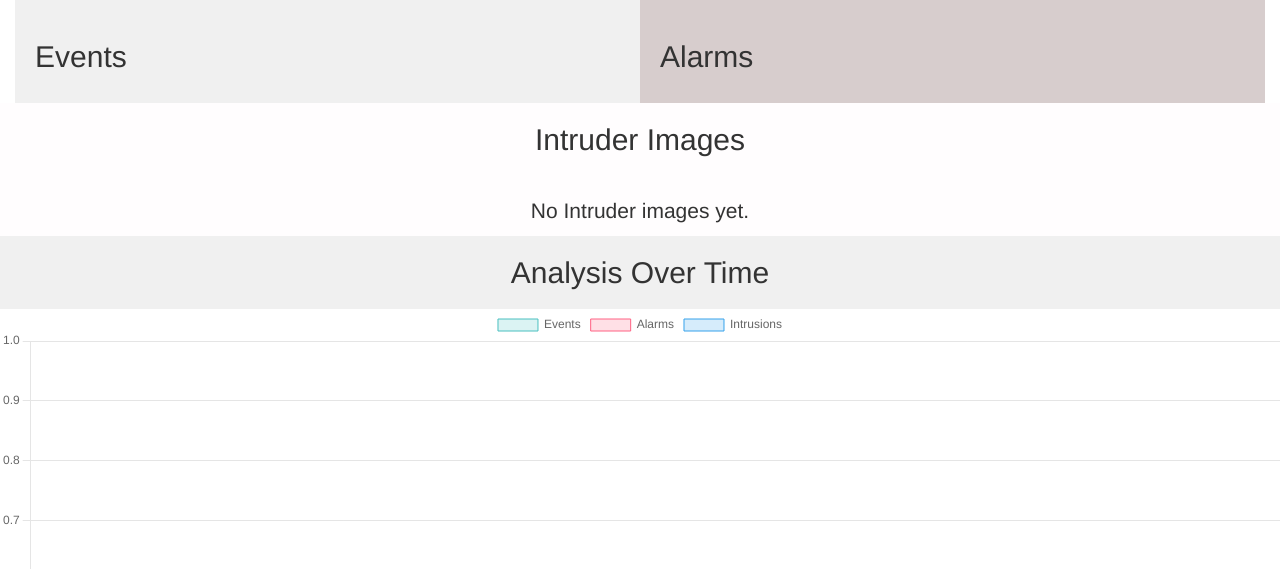
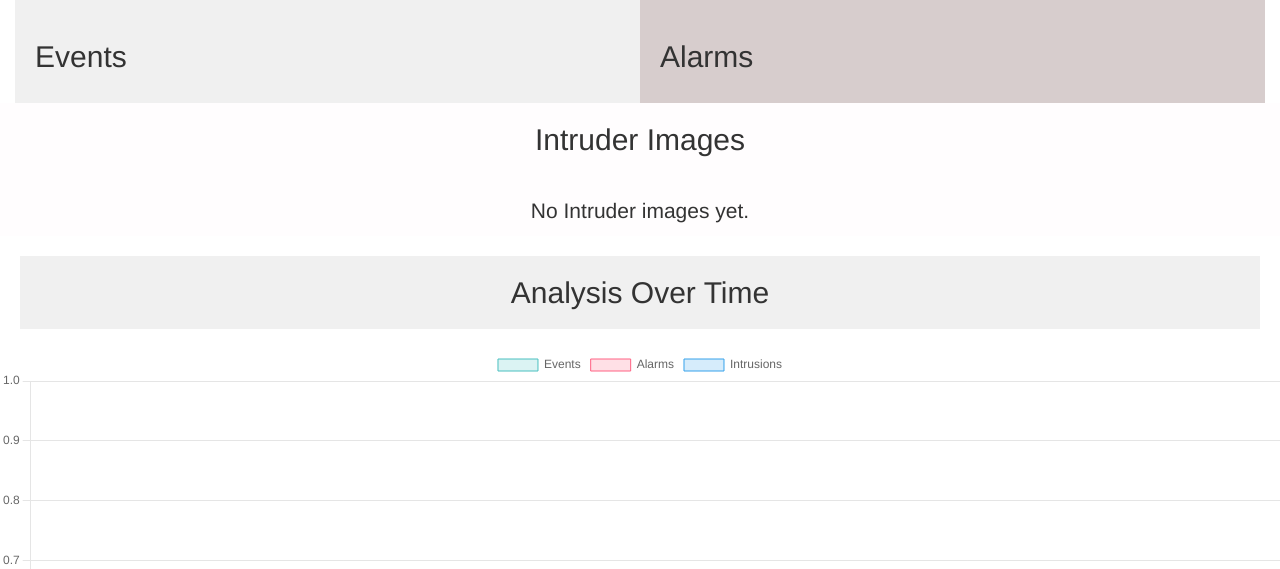
Before and after one commit to AkshayaPujitha/HomeSecuritySystem, a Django app: page /dashboard/ in a window 1280 px wide. Shown: the part 92-661 px from the top of the page. Run offline with Django 4.2, Linux system fonts and the light colour scheme; the visitor is signed in with stand-in values (Sample User, id 1); data that the repository does not hold is empty; some libraries are stand-ins or nearby versions.

Commit message:
style fix

```diff
--- a/security/templates/dashboard.html
+++ b/security/templates/dashboard.html
@@ -210,7 +210,7 @@
       </div>
       <div>
 
-        <div class="heading-box">
+        <div class="heading-box" style="margin: 20px;">
           <h2 class="heading">Analysis Over Time</h2>
         </div>
       <div style="width:100%">
```
